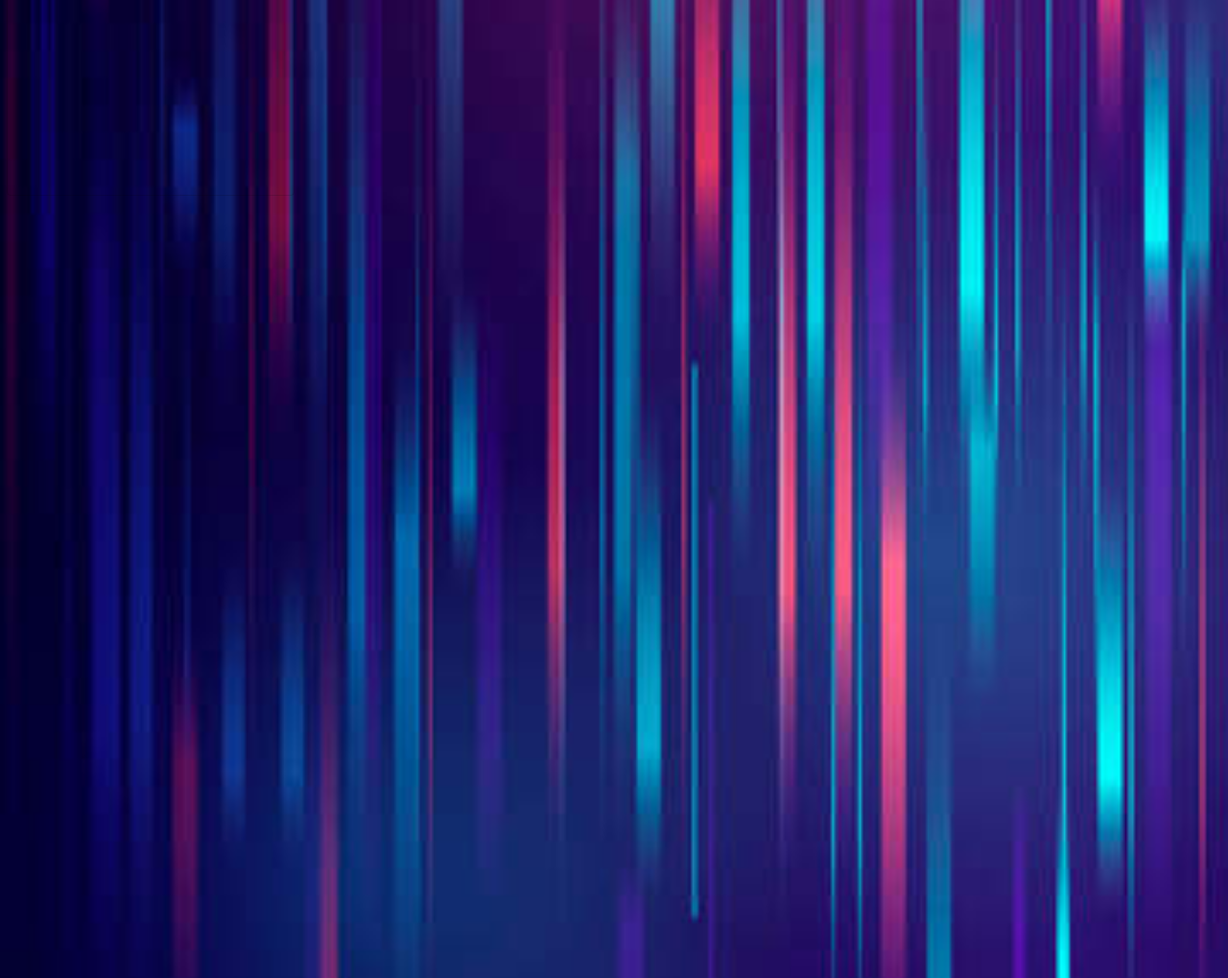
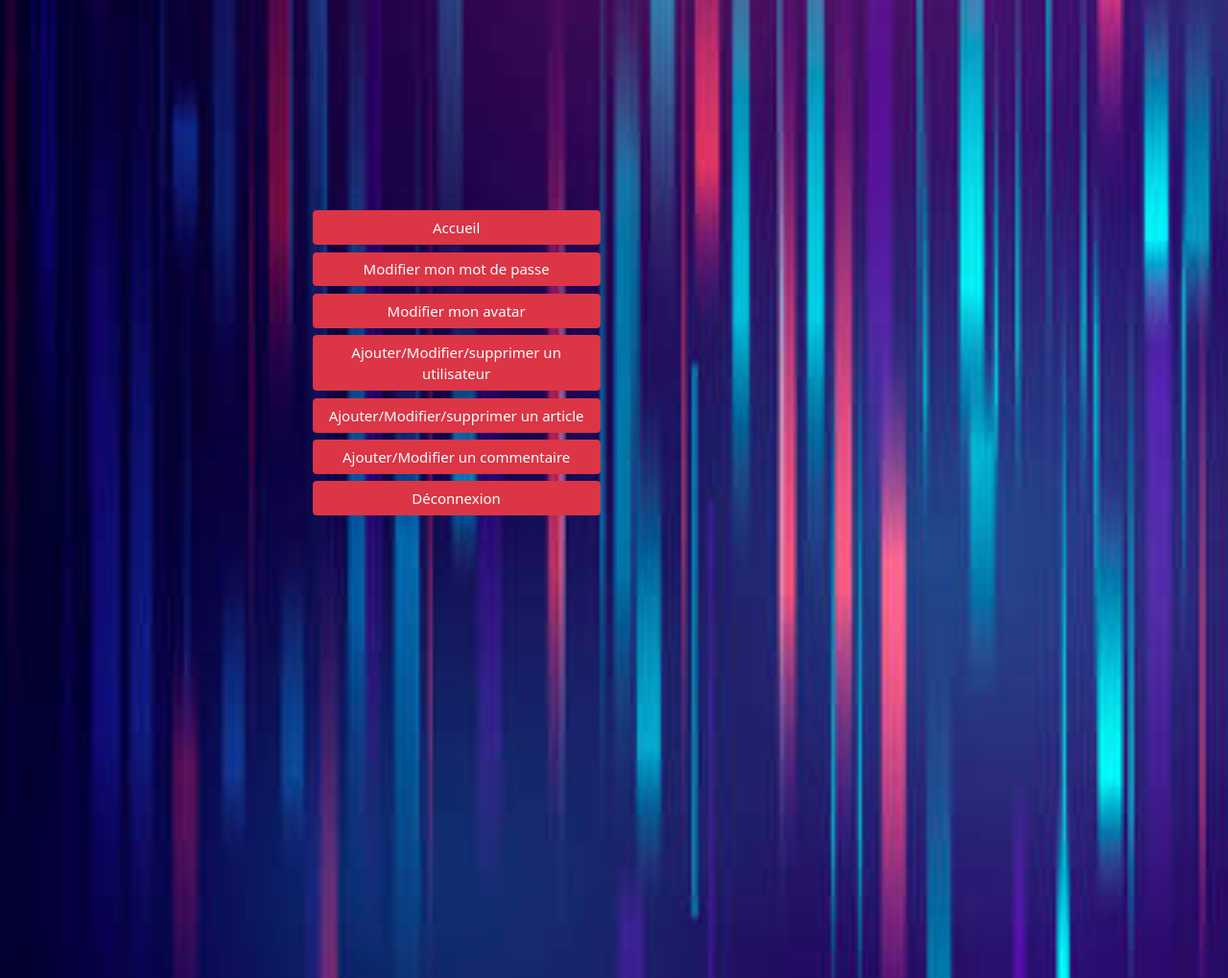
Before and after one commit to cedricgallet/BypassMe, a PHP site: template views/user/landing.php in a window 1280 px wide. Shown: the part 497-1516 px from the top of the page at 96% size. Run offline with PHP 8.4, Linux system fonts and the light colour scheme; the template is opened without the code that fills it, so the values that code supplies are empty; the visitor is signed in with stand-in values (Sample User, id 1).

Commit message:
updateOk

```diff
--- a/admin/views/list-user.php
+++ b/admin/views/list-user.php
@@ -22,7 +22,7 @@
       <div class=""><h2 class="mt-5"><?=$title2 ?? ''?></h2><div>
 
       <table class="table">
-        <thead>
+        <caption>
           <tr>
             <th scope="col">#</th>
             <th scope="col">Pseudo</th>
@@ -34,7 +34,7 @@
             <th scope="col">Mis a jour</th>
             <th scope="col">Supprimé</th>
           </tr>
-        </thead>
+        </caption>
         <tbody>
 
           <?php
--- a/views/user/landing.php
+++ b/views/user/landing.php
@@ -1,5 +1,5 @@
     <div id="landingSpace" class="container-fluid h-100 p-0">
-        <div class="row h-100">
+        <div class="row justify-content-center align-items-center h-100">
             <div class="col-12 col-lg-12">
                 <div class="text-center h-100">
                     <?php
@@ -22,7 +22,7 @@
                 </div>
             </div>
 
-            <div class="col-12 col-lg-6 d-flex justify-content-center mt-3 h-100">
+            <div class="col-12 col-lg-6 mt-3 h-100">
                 <div class="card bg-transparent" style="width: 20rem; height:31rem;">
                     <!-- +++++++++++++++++++++Affichage avatar+++++++++++++++++++++++++ -->
                     <div id= "avatar">
@@ -68,8 +68,37 @@
                     </div>
                 </div>
             </div>
+                <?php
+                // si la session n'existe pas
 
-            <div class="col-12 col-lg-6 d-flex flex-column align-items-center mt-3 h-100">
+                if(isset($_SESSION['admin']))
+                {
+                    ?>
+
+                        <div class="col-12 col-lg-6 mt-3 h-100">
+                            <a href="/../index.php" class="boutton btn btn-danger mb-2">Accueil</a>
+
+                            <a href="/../controllers/userUpdatePassword-ctrl.php" class="boutton btn btn-danger text-white mb-2">Modifier
+                                mon mot de passe</a>
+
+                            <a href="/../controllers/userAddAvatar-ctrl.php" class="boutton btn btn-danger text-white mb-2">Modifier
+                                mon avatar</a>
+
+                            <a href="/../admin/controllers/list-user-ctrl.php" class="boutton btn btn-danger text-white mb-2">Ajouter/Modifier/supprimer
+                            un utilisateur</a>
+
+                            <a href="/../admin/controllers/add-article-ctrl.php" class="boutton btn btn-danger text-white mb-2">Ajouter/Modifier/supprimer
+                            un article</a>
+
+                            <a href="/../admin/controllers/add-comment-ctrl.php" class="boutton btn btn-danger text-white mb-2">Ajouter/Modifier
+                            un commentaire</a>
+
+                            <a href="/../controllers/signOut-ctrl.php" class="boutton btn btn-danger mb-2">Déconnexion</a>
+                        </div>
+
+                    <?php } else { ?>
+
+                        <div class="col-12 mt-3 h-100">
                             <a href="/../index.php" class="boutton btn btn-danger mb-2">Accueil</a>
 
                             <a href="/../controllers/userUpdatePassword-ctrl.php" class="boutton btn btn-danger text-white mb-2">Modifier
@@ -79,5 +108,9 @@
                                 mon avatar</a>
                                 <a href="/../controllers/signOut-ctrl.php" class="boutton btn btn-danger mb-2">Déconnexion</a>
                         </div>
+
+
+            <?php } ?>
+
         </div>
     </div>
```
Also changed, not shown: views/user/signUp.php (+8 -22 lines). Lines whose indentation alone changed are shown as unchanged.
